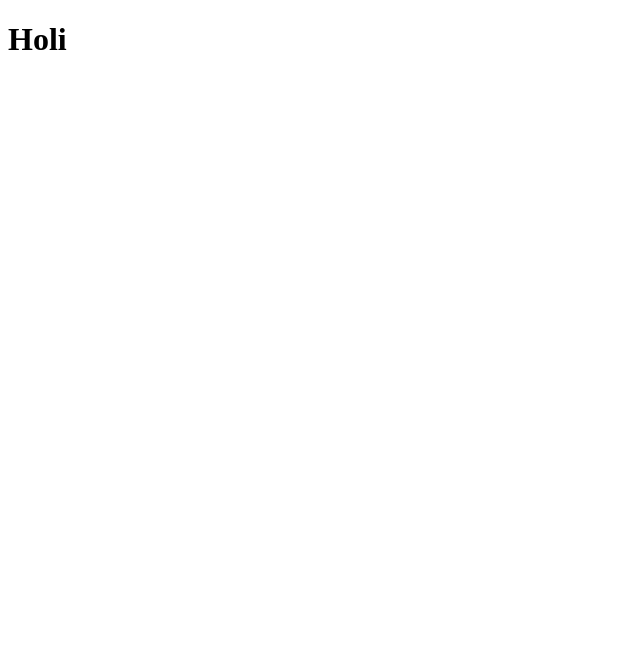
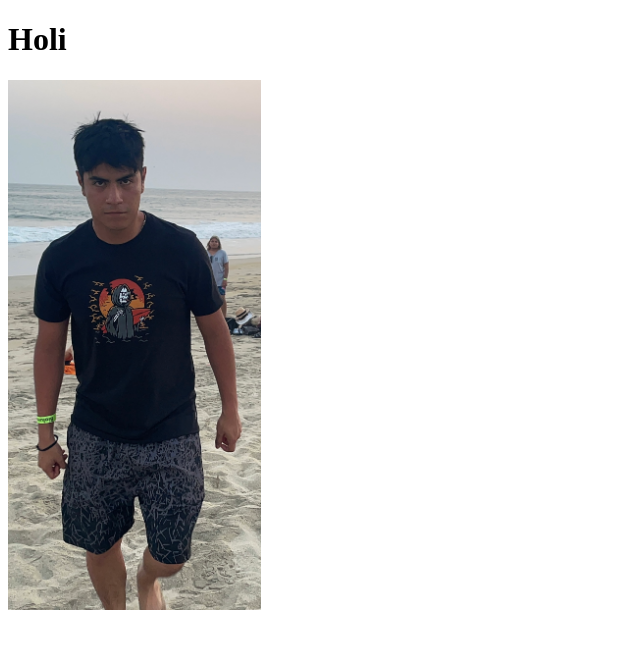
Before and after one commit to En-Learning/En-Learning.github.io, a plain HTML site: page index.html in a window 1280 px wide. Shown: the whole page, without its empty margins (0-640 px from the left). Drawn offline with Linux system fonts and the light colour scheme.

Commit message:
Update index.html

```diff
--- a/index.html
+++ b/index.html
@@ -7,5 +7,6 @@
 </head>
 <body>
     <h1>Holi</h1>
+     <img src="./IMG_1957.jpg" alt="" width="20%">
 </body>
 </html>
```
